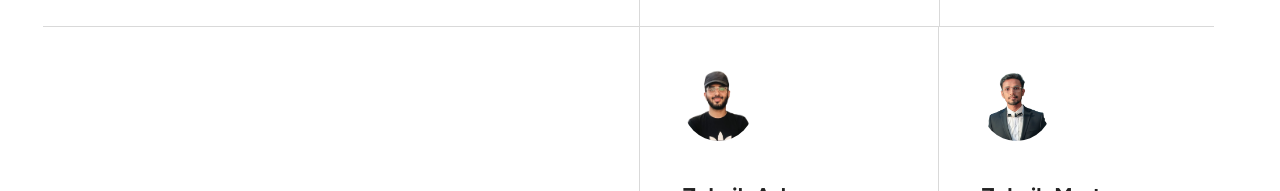
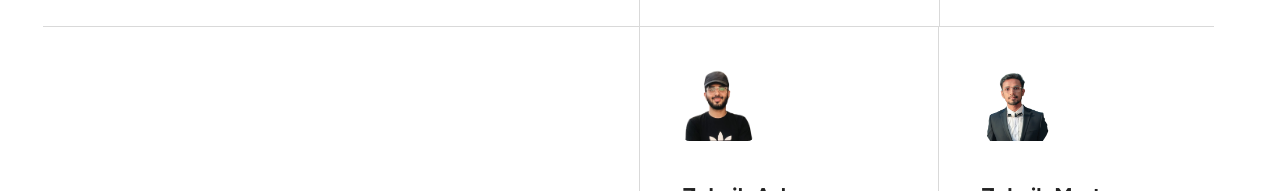
Before and after one commit to hafizzohaibaslam/techomnis-v3, a Next.js app: page /process in a window 1280 px wide. Shown: the part 6542-6733 px from the top of the page. Built offline with nearby package versions, Linux system fonts and the light colour scheme.

Commit message:
fix: change Studio Team photos from circular to square
- Updated .avatar and .avatar-img border-radius from 50% to 0.5rem
- Matches initial preview/mockup design with square portraits
- Applies to homepage Why/Team section and About page

```diff
--- a/src/app/globals.css
+++ b/src/app/globals.css
@@ -238,8 +238,8 @@ html:not(.motion-off) .motion .bars i{animation:eq 1.1s ease-in-out infinite}
 .why-left p{max-width:29rem;margin-top:1.74rem}
 .why-left .btnw{margin-top:3.13rem}
 .profile{padding:3.33rem;display:flex;flex-direction:column;align-items:flex-start;height:46.67vw}
-.avatar{width:5.56rem;height:5.56rem;background:#EDEDEB;display:grid;place-items:center;font-size:1.5rem;font-weight:600;color:#6d6d6d;border-radius:50%}
-.avatar-img{width:5.56rem;height:5.56rem;border-radius:50%;overflow:hidden;flex-shrink:0}
+.avatar{width:5.56rem;height:5.56rem;background:#EDEDEB;display:grid;place-items:center;font-size:1.5rem;font-weight:600;color:#6d6d6d;border-radius:.5rem}
+.avatar-img{width:5.56rem;height:5.56rem;border-radius:.5rem;overflow:hidden;flex-shrink:0}
 .profile .nm{font-size:1.67rem;line-height:1.9rem;font-weight:700;margin-top:3.33rem}
 .profile .cap{margin-top:.95rem}
 .profile .bio{margin-top:1.5rem}
```
